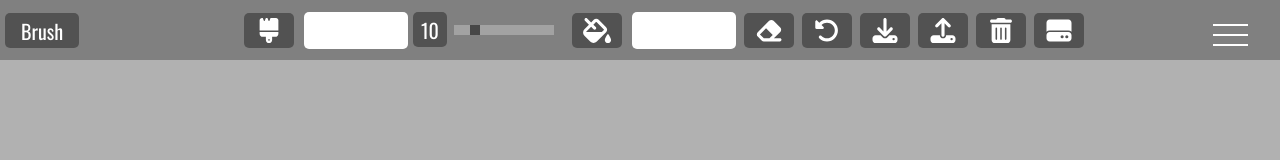
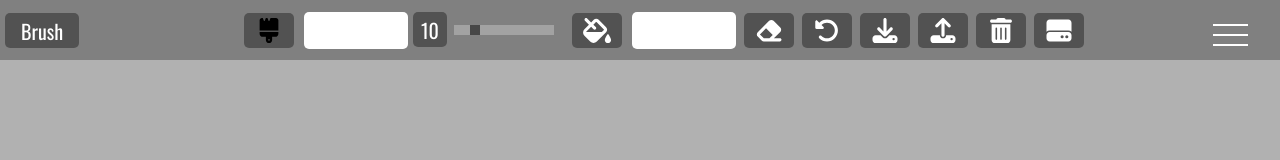
Before and after one commit to PyonAU/my-cv, a Next.js app: page /projects/paint-clone in a window 1280 px wide. Shown: the top 160 px of the page. Built offline with nearby package versions, Linux system fonts and the light colour scheme.

Commit message:
feat: brush/eraser icon color change when clicked

```diff
--- a/app/projects/paint-clone/paint-clone-components/Brush.jsx
+++ b/app/projects/paint-clone/paint-clone-components/Brush.jsx
@@ -2,13 +2,17 @@ import { FontAwesomeIcon } from '@fortawesome/react-fontawesome';
 import { faBrush } from '@fortawesome/free-solid-svg-icons';
 import styles from './Brush.module.css';
 
-const Brush = () => {
+const Brush = ({ handleBrushEraserIcons, brushIcon }) => {
+  const brushIconColor = brushIcon ? 'black' : 'white';
+
   return (
     <div className={`${styles.brush} ${styles.tool}`}>
       <FontAwesomeIcon
         className={styles.brushIcon}
         icon={faBrush}
         title="Brush"
+        onClick={() => handleBrushEraserIcons('Brush')}
+        style={{ color: brushIconColor }}
       />
       <input className={styles.labelStyle} type="text" />
       <span className={styles.size} title="Brush Size">
--- a/app/projects/paint-clone/paint-clone-components/Bucket.module.css
+++ b/app/projects/paint-clone/paint-clone-components/Bucket.module.css
@@ -21,10 +21,6 @@
   cursor: default;
 }
 
-.bucketIcon:hover {
-  filter: brightness(90%);
-}
-
 .labelStyle {
   border-radius: 5px;
   border: none;
@@ -36,3 +32,8 @@
   outline: none;
   margin-left: 10px;
 }
+
+.colorPalette {
+  position: absolute;
+  z-index: 100;
+}
--- a/app/projects/paint-clone/paint-clone-components/Eraser.jsx
+++ b/app/projects/paint-clone/paint-clone-components/Eraser.jsx
@@ -2,13 +2,17 @@ import { FontAwesomeIcon } from '@fortawesome/react-fontawesome';
 import { faEraser } from '@fortawesome/free-solid-svg-icons';
 import styles from './Eraser.module.css';
 
-const Eraser = () => {
+const Eraser = ({ handleBrushEraserIcons, eraserIcon }) => {
+  const eraserIconColor = eraserIcon ? 'black' : 'white';
+
   return (
     <div className={styles.tool}>
       <FontAwesomeIcon
         className={styles.eraserIcon}
         icon={faEraser}
         title="Eraser"
+        onClick={() => handleBrushEraserIcons('Eraser')}
+        style={{ color: eraserIconColor }}
       />
     </div>
   );
--- a/app/projects/paint-clone/paint-clone-components/Paint.jsx
+++ b/app/projects/paint-clone/paint-clone-components/Paint.jsx
@@ -1,3 +1,4 @@
+import { useState } from 'react';
 import ActiveDisplay from './ActiveToolDisplay';
 import Brush from './/Brush';
 import Bucket from './Bucket';
@@ -8,12 +9,35 @@ import SaveImage from './SaveImage';
 import styles from './Paint.module.css';
 
 const Paint = () => {
+  // State
+  const [isIconClicked, setIsIconClicked] = useState({
+    brushIcon: true,
+    eraserIcon: false,
+  });
+
+  // Destructuring
+  const { brushIcon, eraserIcon } = isIconClicked;
+
+  const handleBrushEraserIcons = (value) => {
+    if (value === 'Brush') {
+      setIsIconClicked({ brushIcon: true, eraserIcon: false });
+    } else {
+      setIsIconClicked({ brushIcon: false, eraserIcon: true });
+    }
+  };
+
   return (
     <div className={styles.topBar}>
       <ActiveDisplay />
-      <Brush />
+      <Brush
+        handleBrushEraserIcons={handleBrushEraserIcons}
+        brushIcon={brushIcon}
+      />
       <Bucket />
-      <Eraser />
+      <Eraser
+        handleBrushEraserIcons={handleBrushEraserIcons}
+        eraserIcon={eraserIcon}
+      />
       <Clear />
       <LocalStorage />
       <SaveImage />
```
